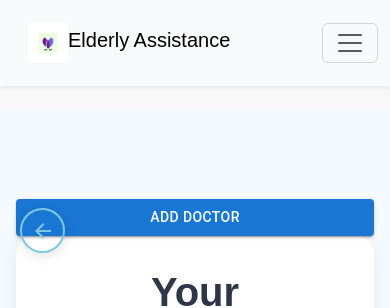
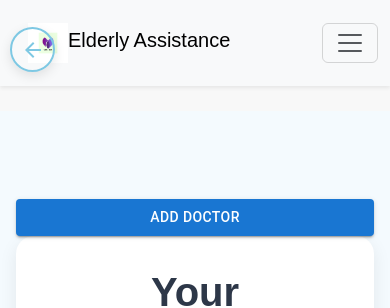
Before and after one commit to Lomash1671/vridhub-updated, a React (Vite) app: page /health/doctor in a window 390 px wide. Shown: the top 308 px of the page. Built offline with nearby package versions, Linux system fonts and the light colour scheme; no server answers; the database is empty.

Commit message:
finally health done

```diff
--- a/src/styles/health/Doctor.css
+++ b/src/styles/health/Doctor.css
@@ -188,7 +188,7 @@ body {
 /* Go Back Button */
 .go-back-btn {
   position: absolute;
-  top: 25px; /* corrected: now higher like Prescription page */
+  top: 15px; /* corrected: now higher like Prescription page */
   left: 20px;
   display: flex;
   align-items: center;
--- a/src/styles/health/Prescription.css
+++ b/src/styles/health/Prescription.css
@@ -21,7 +21,7 @@
   display: flex;
   flex-direction: column;
   align-items: center;
-  position: relative; /* Added for absolute child positioning */
+  position: relative;
 }
 
 .prescription-title {
@@ -111,7 +111,7 @@
 
 /* Go Back Button Styling */
 .go-back-btn {
-  position: absolute;
+  position: fixed; /* Changed to fixed to avoid conflict */
   top: 85px; /* LOWERED button nicely */
   left: 20px;
   width: 45px;
@@ -153,4 +153,10 @@
   .prescription-title {
     font-size: 2rem;
   }
+
+  /* Adjust Go Back Button for Small Screens */
+  .go-back-btn {
+    top: 15px;
+    left: 10px;
+  }
 }
```
